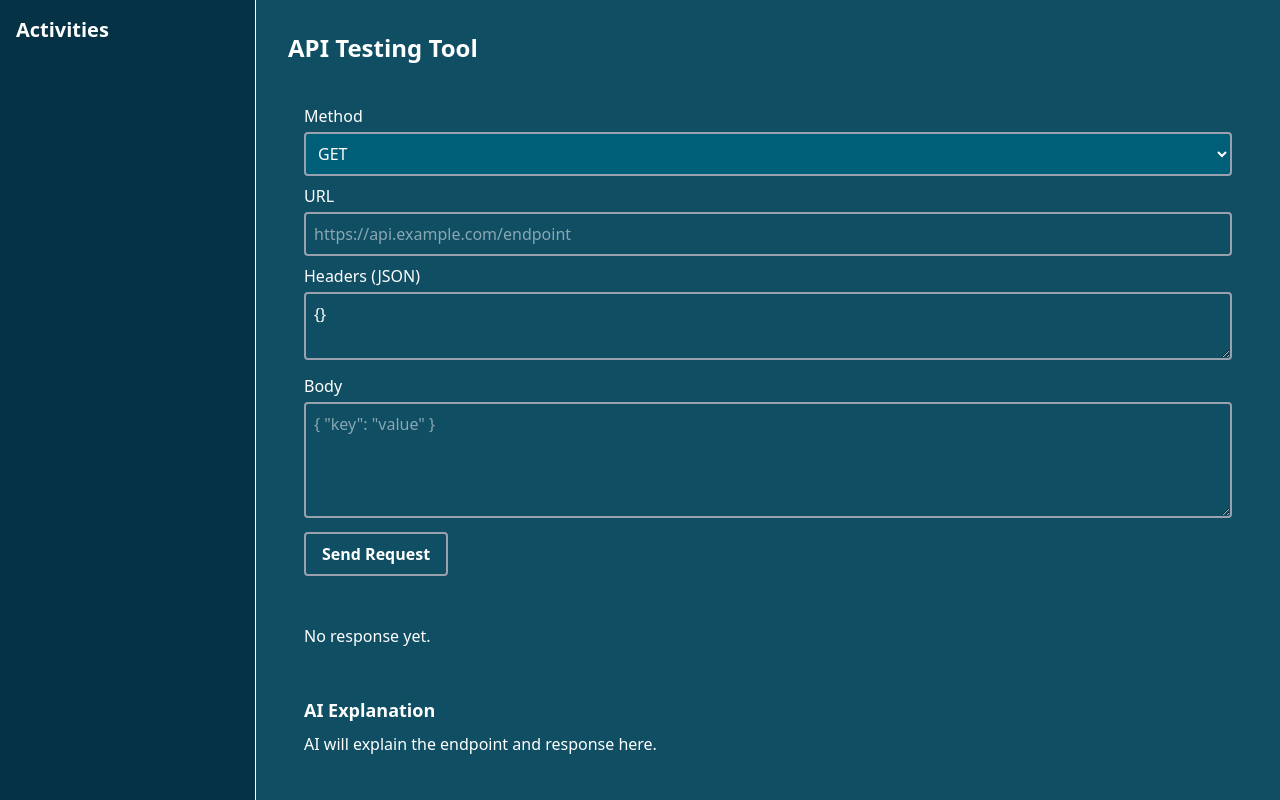
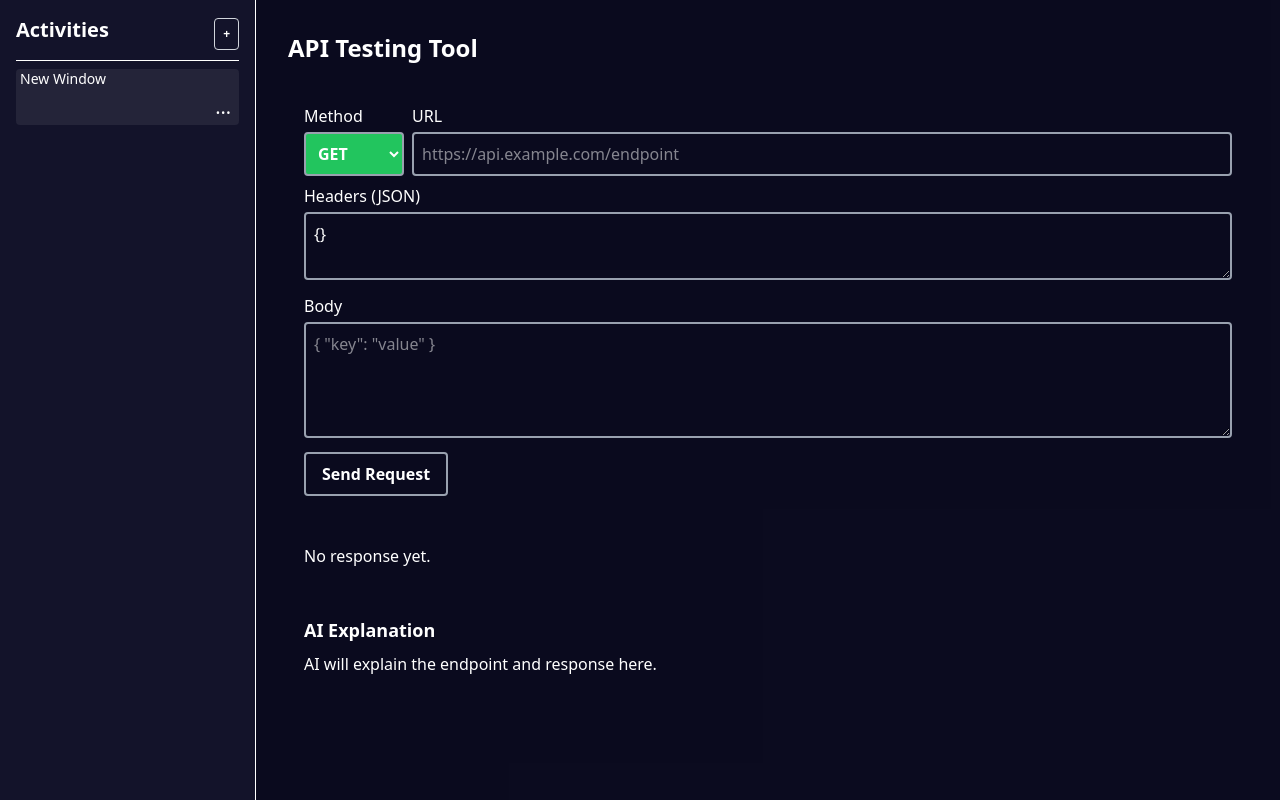
Before and after one commit to Clasherzz/CallSensei, a React (Vite) app: page / in a window 1280 px wide. Built offline with nearby package versions, Linux system fonts and the light colour scheme.

Commit message:
Changed Sidebar

```diff
--- a/src/App.tsx
+++ b/src/App.tsx
@@ -1,4 +1,4 @@
-import React, { useState } from "react";
+import React, { useState, useEffect, useRef } from "react";
 import Sidebar from "./components/Sidebar";
 import AIExplanation from "./components/AIExplanation";
 
@@ -6,7 +6,7 @@ import RequestForm from "./components/RequestForm";
 import ResponseViewer from "./components/ResponseViewer";
 import { useSelector, useDispatch } from "react-redux";
 import type { RootState } from "./state/store";
-import { setLatestResponse } from "./state/activitiesSlice";
+import { setLatestResponse, addRequest, renameActivity } from "./state/activitiesSlice";
 import { explainEndpoint, explainResponse } from "./services/aiService";
 
 const App: React.FC = () => {
@@ -14,11 +14,26 @@ const App: React.FC = () => {
   const dispatch = useDispatch();
   const [selectedId, setSelectedId] = useState<string | null>(null);
   const [aiExplanation, setAIExplanation] = useState<string>("");
+  const initialized = useRef(false);
 
   const selectedActivity = activities.find(a => a.id === selectedId) || null;
 
+  useEffect(() => {
+    if (!initialized.current && activities.length === 0 && !selectedId) {
+      const newReq = { method: "GET", url: "", headers: {}, body: "" };
+      dispatch(addRequest(newReq));
+      initialized.current = true;
+    }
+  }, [activities.length, dispatch, selectedId]);
+
+  useEffect(() => {
+    // If a new activity was added, select it
+    if (activities.length > 0 && (!selectedId || !activities.find(a => a.id === selectedId))) {
+      setSelectedId(activities[activities.length - 1].id);
+    }
+  }, [activities, selectedId]);
+
   const handleRequestSubmit = async (data: any) => {
-    setSelectedId(activities.length > 0 ? activities[activities.length - 1].id : null);
     setAIExplanation(await explainEndpoint(data));
     // Send the request
     try {
@@ -36,18 +51,32 @@ const App: React.FC = () => {
       };
       dispatch(setLatestResponse(responseData));
       setAIExplanation(await explainResponse(responseData));
+      // Rename window if name is still default
+      if (selectedActivity && (selectedActivity.name === 'New Window' || !selectedActivity.name) && data.url) {
+        dispatch(renameActivity({ id: selectedActivity.id, name: data.url }));
+      }
     } catch (e) {
       dispatch(setLatestResponse(null));
       setAIExplanation("Failed to send request: " + (e as Error).message);
     }
   };
 
+  const handleNewActivity = () => {
+    const newReq = { method: "GET", url: "", headers: {}, body: "" };
+    dispatch(addRequest(newReq));
+    // The useEffect above will select the new activity
+  };
+
+  const handleUpdateActivity = (data: any) => {
+    // Optionally handle after update
+  };
+
   return (
-    <div className="flex h-screen bg-cyan-900 w-screen">
-      <Sidebar onSelect={setSelectedId} selectedId={selectedId} />
+    <div className="flex h-screen bg-[#0b0b1ff8] w-screen">
+      <Sidebar onSelect={setSelectedId} selectedId={selectedId} onNewActivity={handleNewActivity} />
       <main className="flex-1 p-8 overflow-auto">
         <h1 className="text-2xl font-bold mb-6">API Testing Tool</h1>
-        <RequestForm onSubmit={handleRequestSubmit} />
+        <RequestForm activity={selectedActivity} onSubmit={handleRequestSubmit} onUpdate={handleUpdateActivity} />
         <ResponseViewer />
         <AIExplanation explanation={aiExplanation} />
       </main>
--- a/src/components/ActivityList.tsx
+++ b/src/components/ActivityList.tsx
@@ -1,7 +1,7 @@
 import React, { useState, useEffect, useRef } from "react";
 import { useSelector, useDispatch } from "react-redux";
 import type { RootState } from "../state/store";
-import { duplicateRequest, deleteRequest } from "../state/activitiesSlice";
+import { duplicateRequest, deleteRequest, renameActivity } from "../state/activitiesSlice";
 
 interface ActivityListProps {
     onSelect: (id: string) => void;
@@ -13,6 +13,8 @@ const ActivityList: React.FC<ActivityListProps> = ({ onSelect, selectedId }) =>
     const dispatch = useDispatch();
     const [menuOpenId, setMenuOpenId] = useState<string | null>(null);
     const menuRef = useRef<HTMLDivElement | null>(null);
+    const [editingId, setEditingId] = useState<string | null>(null);
+    const [editValue, setEditValue] = useState<string>("");
 
     useEffect(() => {
         if (!menuOpenId) return;
@@ -32,24 +34,49 @@ const ActivityList: React.FC<ActivityListProps> = ({ onSelect, selectedId }) =>
 
     return (
         <div>
-            <h2 className="text-xl font-bold mb-4 text-accent">Activities</h2>
             <ul>
                 {activities.map((a) => (
                     <li
                         key={a.id}
-                        className={`mb-1 rounded cursor-pointer ${selectedId === a.id ? 'bg-accent text-white' : 'bg-cyan-900'}`}
+                        className={`mb-1 rounded cursor-pointer ${selectedId === a.id ? 'bg-[#24243af8] text-white' : 'bg-accent'}`}
                         onClick={() => onSelect(a.id)}
                     >
                         <div className="flex flex-col items-start">
                             <span
                                 className="block font-medium text-sm truncate max-w-full px-1"
                                 title={a.name || a.url || a.id}
+                                onClick={e => {
+                                    e.stopPropagation();
+                                    setEditingId(a.id);
+                                    setEditValue(a.name || "");
+                                }}
                             >
-                                {a.name || a.url || a.id}
+                                {editingId === a.id ? (
+                                    <input
+                                        className="bg-darkblue text-white rounded px-1 py-0.5 text-sm w-32"
+                                        value={editValue}
+                                        autoFocus
+                                        onChange={e => setEditValue(e.target.value)}
+                                        onBlur={() => {
+                                            dispatch(renameActivity({ id: a.id, name: editValue }));
+                                            setEditingId(null);
+                                        }}
+                                        onKeyDown={e => {
+                                            if (e.key === "Enter") {
+                                                dispatch(renameActivity({ id: a.id, name: editValue }));
+                                                setEditingId(null);
+                                            } else if (e.key === "Escape") {
+                                                setEditingId(null);
+                                            }
+                                        }}
+                                    />
+                                ) : (
+                                    a.name || a.url || a.id
+                                )}
                             </span>
                             <div className="relative w-full flex justify-end">
                                 <button
-                                    className="text-white text-xl px-2 py-1 rounded hover:bg-darkblue-light"
+                                    className="text-white text-xl px-2 py-1 rounded hover:bg-[#24243af8]"
                                     onClick={e => {
                                         e.stopPropagation();
                                         setMenuOpenId(menuOpenId === a.id ? null : a.id);
@@ -60,7 +87,7 @@ const ActivityList: React.FC<ActivityListProps> = ({ onSelect, selectedId }) =>
                                 {menuOpenId === a.id && (
                                     <div
                                         ref={menuRef}
-                                        className="absolute z-10 mt-2 w-28 right-0 bg-cyan-900 rounded shadow-lg border border-gray-200"
+                                        className="absolute z-10 mt-2 w-28 right-0 bg-[#24243af8] rounded shadow-lg border border-gray-200"
                                         onClick={e => e.stopPropagation()}
                                     >
                                         <button
--- /dev/null
+++ b/src/components/RequestForm.css
@@ -0,0 +1,33 @@
+.method-select {
+    transition: background 0.2s;
+}
+
+.method-get {
+    background-color: #22c55e !important;
+    /* green */
+    color: #fff;
+}
+
+.method-post {
+    background-color: #3b82f6 !important;
+    /* blue */
+    color: #fff;
+}
+
+.method-put {
+    background-color: #eab308 !important;
+    /* yellow */
+    color: #222;
+}
+
+.method-delete {
+    background-color: #ef4444 !important;
+    /* red */
+    color: #fff;
+}
+
+.method-patch {
+    background-color: #a855f7 !important;
+    /* purple */
+    color: #fff;
+}
--- a/src/components/RequestForm.tsx
+++ b/src/components/RequestForm.tsx
@@ -1,15 +1,27 @@
 import React, { useState } from "react";
 import { useDispatch } from "react-redux";
-import { addRequest } from "../state/activitiesSlice";
+import { addRequest, updateActivity } from "../state/activitiesSlice";
+import "./RequestForm.css";
 
 const methods = ["GET", "POST", "PUT", "DELETE", "PATCH"];
 
-const RequestForm: React.FC<{ onSubmit?: (data: any) => void }> = ({ onSubmit }) => {
-    const [method, setMethod] = useState("GET");
-    const [url, setUrl] = useState("");
-    const [headers, setHeaders] = useState("{}");
-    const [body, setBody] = useState("");
+const RequestForm: React.FC<{
+    activity?: any;
+    onSubmit?: (data: any) => void;
+    onUpdate?: (data: any) => void;
+}> = ({ activity, onSubmit, onUpdate }) => {
+    const [method, setMethod] = useState(activity?.method || "GET");
+    const [url, setUrl] = useState(activity?.url || "");
+    const [headers, setHeaders] = useState(activity ? JSON.stringify(activity.headers, null, 2) : "{}");
+    const [body, setBody] = useState(activity?.body || "");
     const dispatch = useDispatch();
+
+    React.useEffect(() => {
+        setMethod(activity?.method || "GET");
+        setUrl(activity?.url || "");
+        setHeaders(activity ? JSON.stringify(activity.headers, null, 2) : "{}");
+        setBody(activity?.body || "");
+    }, [activity]);
 
     const handleSubmit = (e: React.FormEvent) => {
         e.preventDefault();
@@ -21,31 +33,36 @@ const RequestForm: React.FC<{ onSubmit?: (data: any) => void }> = ({ onSubmit })
             return;
         }
         const reqData = { method, url, headers: parsedHeaders, body };
-        dispatch(addRequest(reqData));
+        if (activity && activity.id) {
+            dispatch(updateActivity({ id: activity.id, data: reqData }));
+            onUpdate?.({ ...activity, ...reqData });
+        }
         onSubmit?.(reqData);
     };
 
     return (
         <form className="bg-darkblue-light p-4 rounded mb-4" onSubmit={handleSubmit}>
-            <div className="mb-2">
+            <div className="mb-2 flex items-end gap-2">
+                <div className="flex flex-col flex-shrink-0" style={{ minWidth: 100 }}>
                     <label className="block mb-1">Method</label>
                     <select
                         value={method}
                         onChange={e => setMethod(e.target.value)}
-                    className="bg-cyan-800 p-2 rounded-sm w-full border-2 border-gray-400 text-white"
+                        className={`method-select method-${method.toLowerCase()} bg-cyan-800 p-2 rounded-sm border-2 border-gray-400 text-white font-bold`}
                     >
                         {methods.map(m => <option key={m} value={m}>{m}</option>)}
                     </select>
                 </div>
-            <div className="mb-2">
+                <div className="flex-1">
                     <label className="block mb-1">URL</label>
                     <input
                         type="text"
                         value={url}
                         onChange={e => setUrl(e.target.value)}
-                    className=" p-2 rounded-sm w-full border-2 border-gray-400 text-white"
+                        className="p-2 rounded-sm w-full border-2 border-gray-400 text-white"
                         placeholder="https://api.example.com/endpoint"
                     />
+                </div>
             </div>
             <div className="mb-2">
                 <label className="block mb-1">Headers (JSON)</label>
--- a/src/components/Sidebar.tsx
+++ b/src/components/Sidebar.tsx
@@ -5,10 +5,22 @@ import ActivityList from "./ActivityList";
 interface SidebarProps {
     onSelect: (id: string) => void;
     selectedId: string | null;
+    onNewActivity: () => void;
 }
 
-const Sidebar: React.FC<SidebarProps> = ({ onSelect, selectedId }) => (
-    <aside className="w-64 bg-cyan-950 p-4 border-r-1 border-b-cyan-600">
+const Sidebar: React.FC<SidebarProps> = ({ onSelect, selectedId, onNewActivity }) => (
+    <aside className="w-64 bg-[#14142bf8] p-4 border-r-1 border-b-cyan-600">
+        <div className="flex items-center border-b justify-between mb-2 pb-2">
+            <h2 className="text-xl font-bold text-accent  border-gray-300 pb-2 mb-0">Activities</h2>
+            <button
+                className="ml-2 bg-accent text-white px-2 py-1 rounded text-xs font-semibold border border-gray-300 hover:bg-cyan-800 transition"
+                style={{ height: '2rem' }}
+                onClick={onNewActivity}
+                title="New Activity"
+            >
+                +
+            </button>
+        </div>
         <ActivityList onSelect={onSelect} selectedId={selectedId} />
     </aside>
 );
--- a/src/state/activitiesSlice.ts
+++ b/src/state/activitiesSlice.ts
@@ -32,7 +32,7 @@ const activitiesSlice = createSlice({
     initialState,
     reducers: {
         addRequest: (state, action: PayloadAction<Omit<RequestItem, 'id'>>) => {
-            state.activities.push({ ...action.payload, id: Math.random().toString(36).substr(2, 9) });
+            state.activities.push({ ...action.payload, id: Math.random().toString(36).substr(2, 9), name: 'New Window' });
         },
         duplicateRequest: (state, action: PayloadAction<string>) => {
             const orig = state.activities.find(a => a.id === action.payload);
@@ -46,8 +46,20 @@ const activitiesSlice = createSlice({
         setLatestResponse: (state, action: PayloadAction<ResponseData | null>) => {
             state.latestResponse = action.payload;
         },
+        updateActivity: (state, action: PayloadAction<{ id: string; data: Partial<Omit<RequestItem, 'id'>> }>) => {
+            const activity = state.activities.find(a => a.id === action.payload.id);
+            if (activity) {
+                Object.assign(activity, action.payload.data);
+            }
+        },
+        renameActivity: (state, action: PayloadAction<{ id: string; name: string }>) => {
+            const activity = state.activities.find(a => a.id === action.payload.id);
+            if (activity) {
+                activity.name = action.payload.name;
+            }
+        },
     },
 });
 
-export const { addRequest, duplicateRequest, deleteRequest, setLatestResponse } = activitiesSlice.actions;
+export const { addRequest, duplicateRequest, deleteRequest, setLatestResponse, updateActivity, renameActivity } = activitiesSlice.actions;
 export default activitiesSlice.reducer;
```
Lines whose indentation alone changed are shown as unchanged.
